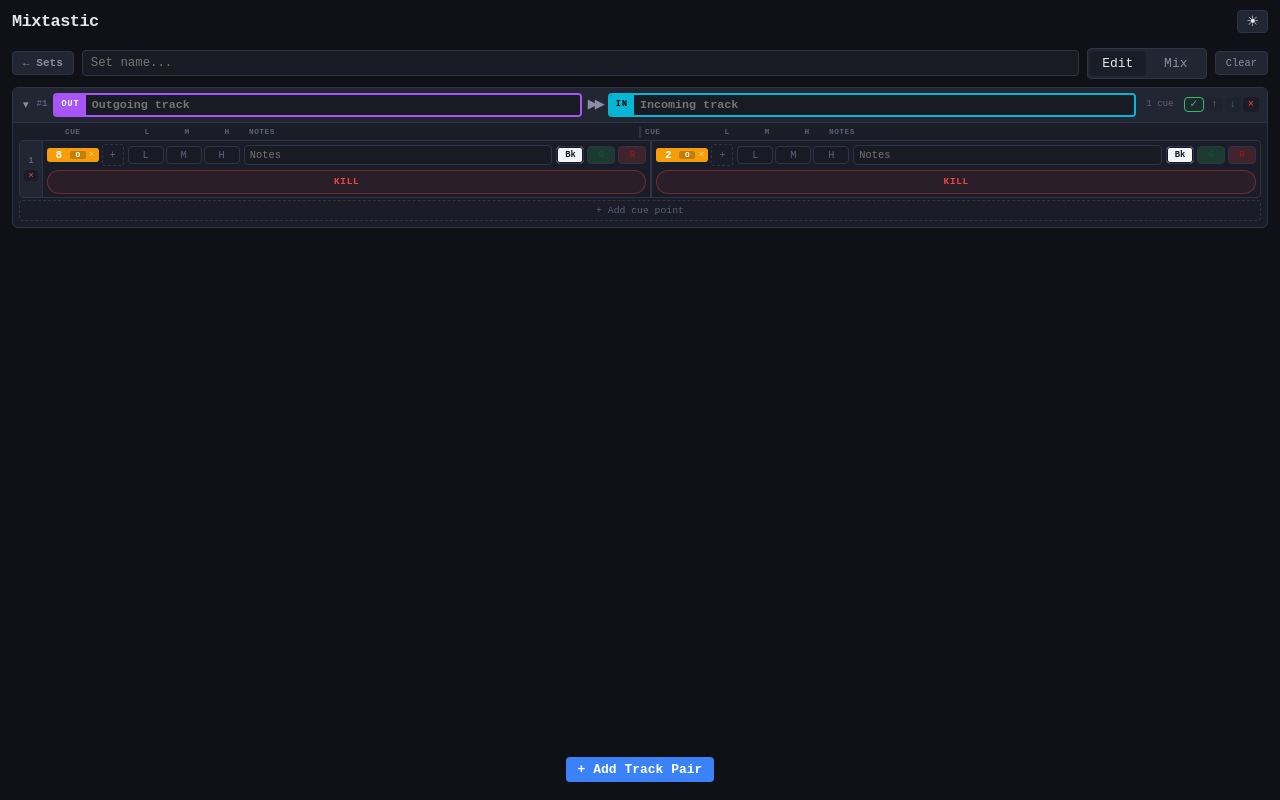
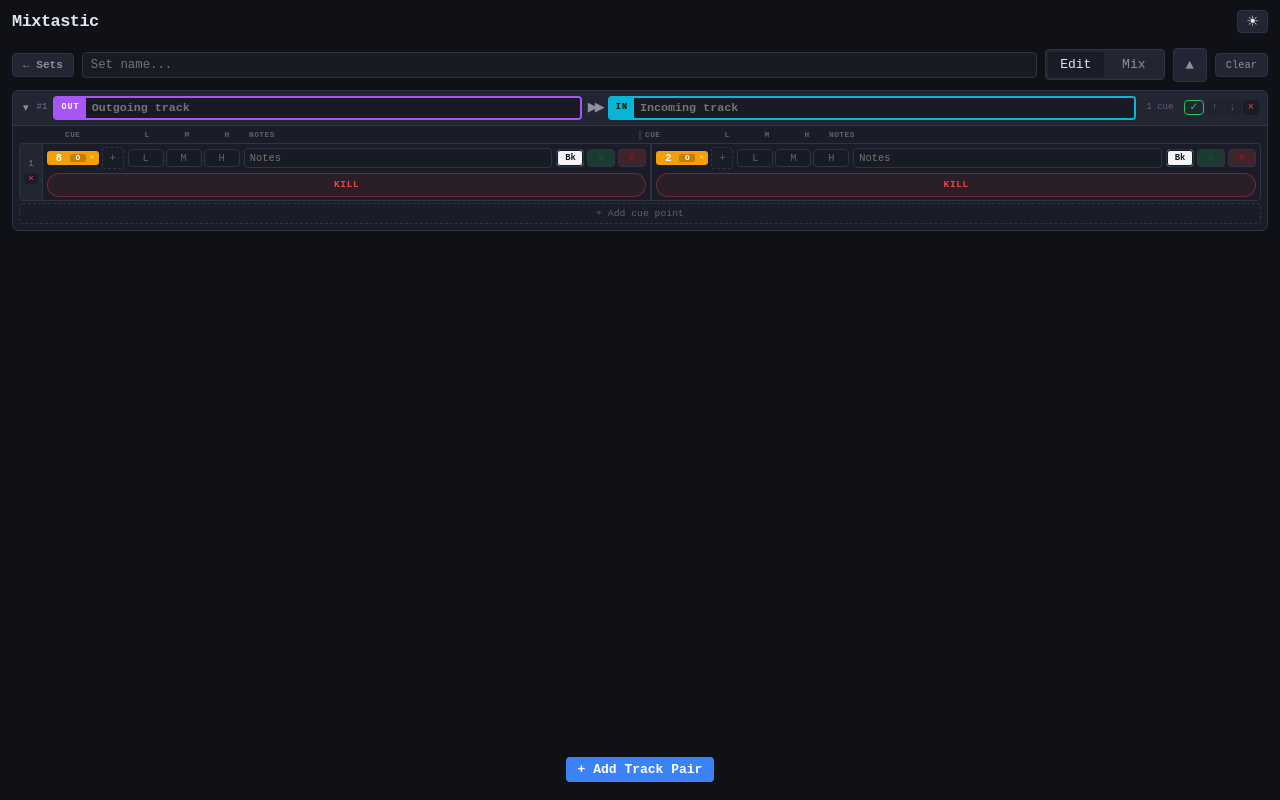
Before and after one commit to Phippsy/mixtastic, a React (Vite) app: page / in a window 1280 px wide. Both pictures are taken after a click on the button "+ New Set". Built offline with nearby package versions, Linux system fonts and the light colour scheme.

Commit message:
feat: add expand/collapse all tracks button in header
- Toggle button (▼/▲) in the set editor header bar
- Expands all pairs when any are collapsed, collapses all when all expanded
- Bump to v0.1.4

```diff
--- a/package.json
+++ b/package.json
@@ -1,7 +1,7 @@
 {
   "name": "mixtastic",
   "private": true,
-  "version": "0.1.3",
+  "version": "0.1.4",
   "type": "module",
   "scripts": {
     "dev": "vite",
--- a/src/App.css
+++ b/src/App.css
@@ -1144,6 +1144,28 @@
   margin-bottom: 8px;
 }
 
+.btn-expand-all {
+  display: inline-flex;
+  align-items: center;
+  justify-content: center;
+  width: 34px;
+  height: 34px;
+  padding: 0;
+  font-size: 14px;
+  color: var(--text-muted);
+  background: var(--bg-card);
+  border: 1px solid var(--border);
+  border-radius: var(--radius-sm);
+  cursor: pointer;
+  transition: background 0.15s, color 0.15s;
+  flex-shrink: 0;
+}
+
+.btn-expand-all:hover {
+  background: var(--bg-hover);
+  color: var(--text);
+}
+
 .editor-mode-toggle {
   display: inline-flex;
   align-items: center;
--- a/src/components/SetEditor.tsx
+++ b/src/components/SetEditor.tsx
@@ -71,6 +71,13 @@
     touch({ viewMode });
   }
 
+  const allExpanded = pairs.length > 0 && pairs.every(p => p.expanded);
+
+  function toggleExpandAll() {
+    const target = !allExpanded;
+    touch({ pairs: pairs.map(p => ({ ...p, expanded: target })) });
+  }
+
   return (
     <>
       <div className="set-editor-header">
@@ -102,6 +109,13 @@
             Mix
           </button>
         </div>
+        <button
+          className="btn-expand-all"
+          onClick={toggleExpandAll}
+          title={allExpanded ? 'Collapse all tracks' : 'Expand all tracks'}
+        >
+          {allExpanded ? '▲' : '▼'}
+        </button>
         {mode === 'edit' && <button className="btn-secondary" onClick={clearPairs} title="Clear all pairs">Clear</button>}
       </div>
 
```
Also changed, not shown: 2 other files (tests, documents, lock files or other folders).
